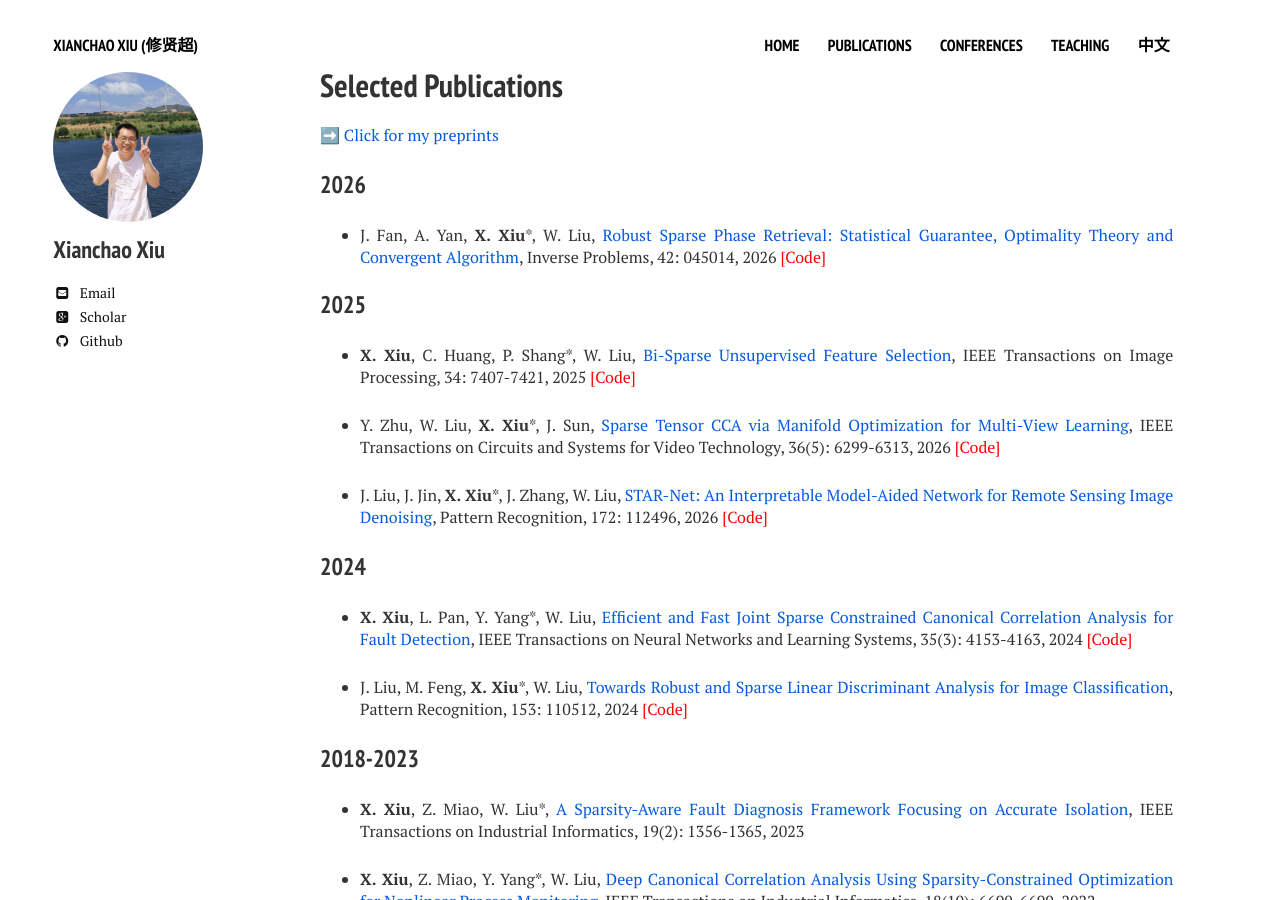
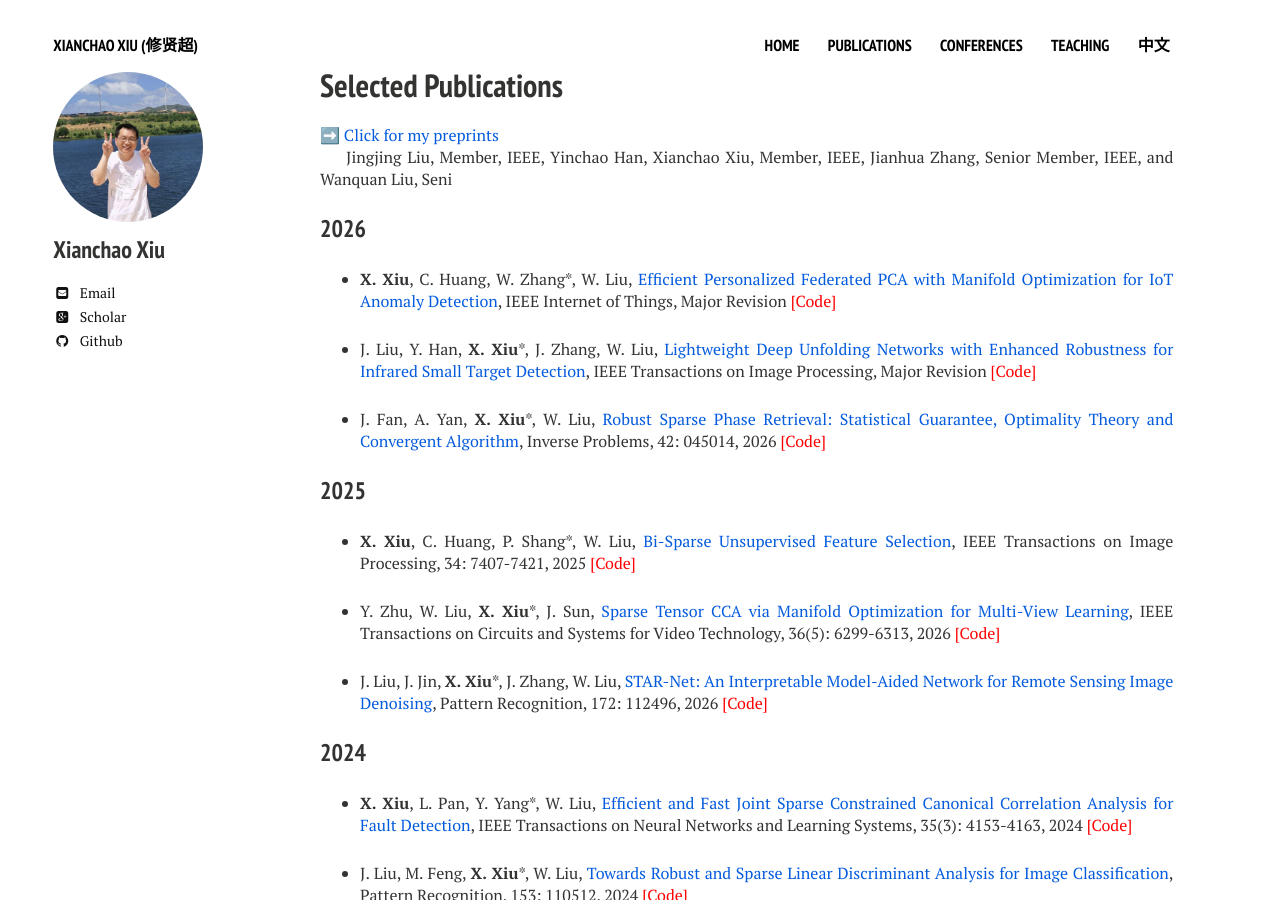
Before and after one commit to xianchaoxiu/xianchaoxiu.github.io, a Jekyll site: the page built from publications/index.md, in a window 1280 px wide and 900 px high. Built offline with Jekyll 4.4.1, drawn with Linux system fonts in a browser that asks for light colours; nearby versions of some CDN libraries.

Commit message:
Update index.md

```diff
--- a/publications/index.md
+++ b/publications/index.md
@@ -9,8 +9,16 @@ share: false
 
 ➡️ <a href="https://arxiv.org/search/?query=xiu%2C+xianchao&searchtype=all&abstracts=show&order=-announced_date_first&size=50" class="textlink" target="_blank">Click for my preprints </a>
 
+Jingjing Liu, Member, IEEE, Yinchao Han, Xianchao Xiu, Member, IEEE, Jianhua Zhang,
+Senior Member, IEEE, and Wanquan Liu, Seni
+
 
 ### 2026
+
+* <b>X. Xiu</b>, C. Huang, W. Zhang*, W. Liu, <a href="https://arxiv.org/abs/2602.12622" class="textlink" target="_blank">Efficient Personalized Federated PCA with Manifold Optimization for IoT Anomaly Detection</a>, IEEE Internet of Things, Major Revision <a href="https://github.com/xianchaoxiu/FedEP" class="textlink" target="_blank" style="color: red;">[Code]</a>
+
+* J. Liu, Y. Han, <b>X. Xiu</b>*, J. Zhang, W. Liu, <a href="https://arxiv.org/abs/2509.08205" class="textlink" target="_blank">Lightweight Deep Unfolding Networks with Enhanced Robustness for Infrared Small Target Detection</a>, IEEE Transactions on Image Processing, Major Revision <a href="https://github.com/xianchaoxiu/L-RPCANet" class="textlink" target="_blank" style="color: red;">[Code]</a>
+
 
 * J. Fan, A. Yan, <b>X. Xiu</b>*, W. Liu,  <a href="https://doi.org/10.1088/1361-6420/ae5e02" class="textlink" target="_blank">Robust Sparse Phase Retrieval: Statistical Guarantee, Optimality Theory and Convergent Algorithm</a>, Inverse Problems, 42: 045014, 2026 <a href="https://github.com/xianchaoxiu/HPR" class="textlink" target="_blank" style="color: red;">[Code]</a>
 
```
